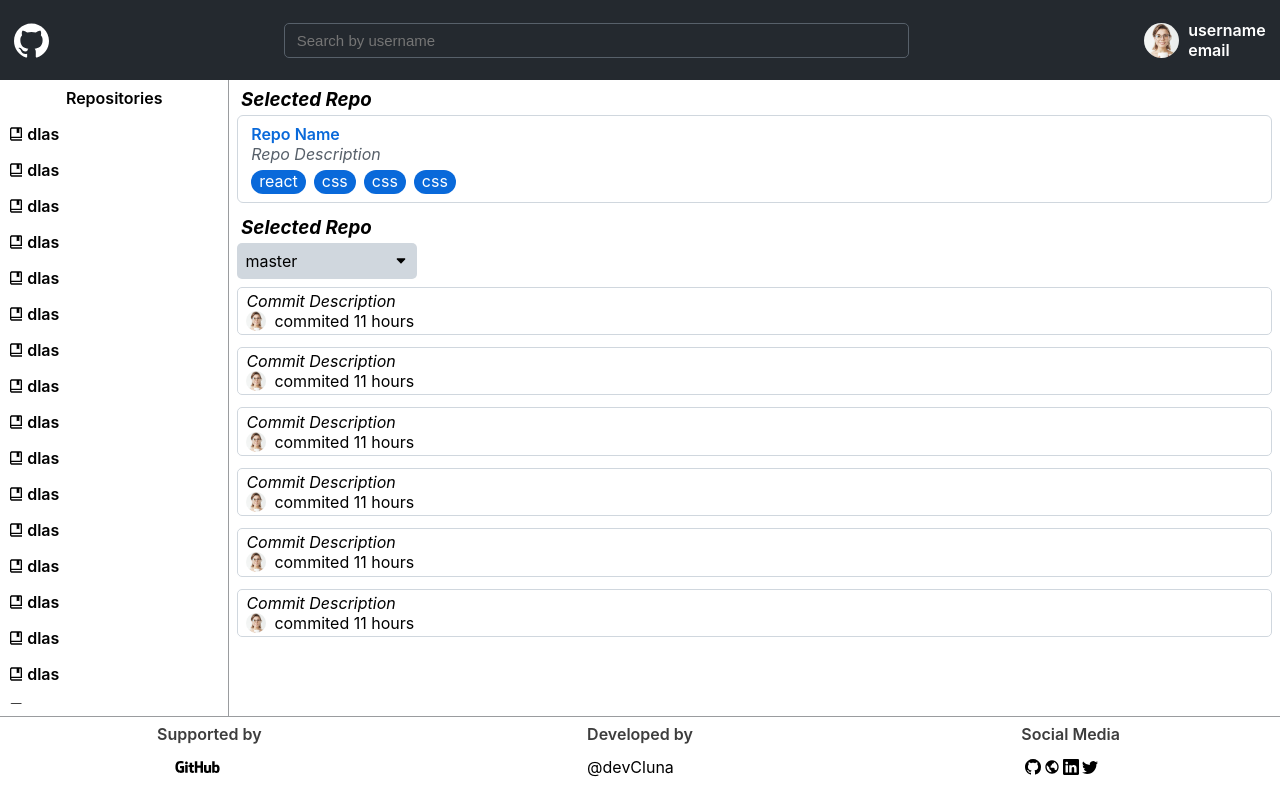
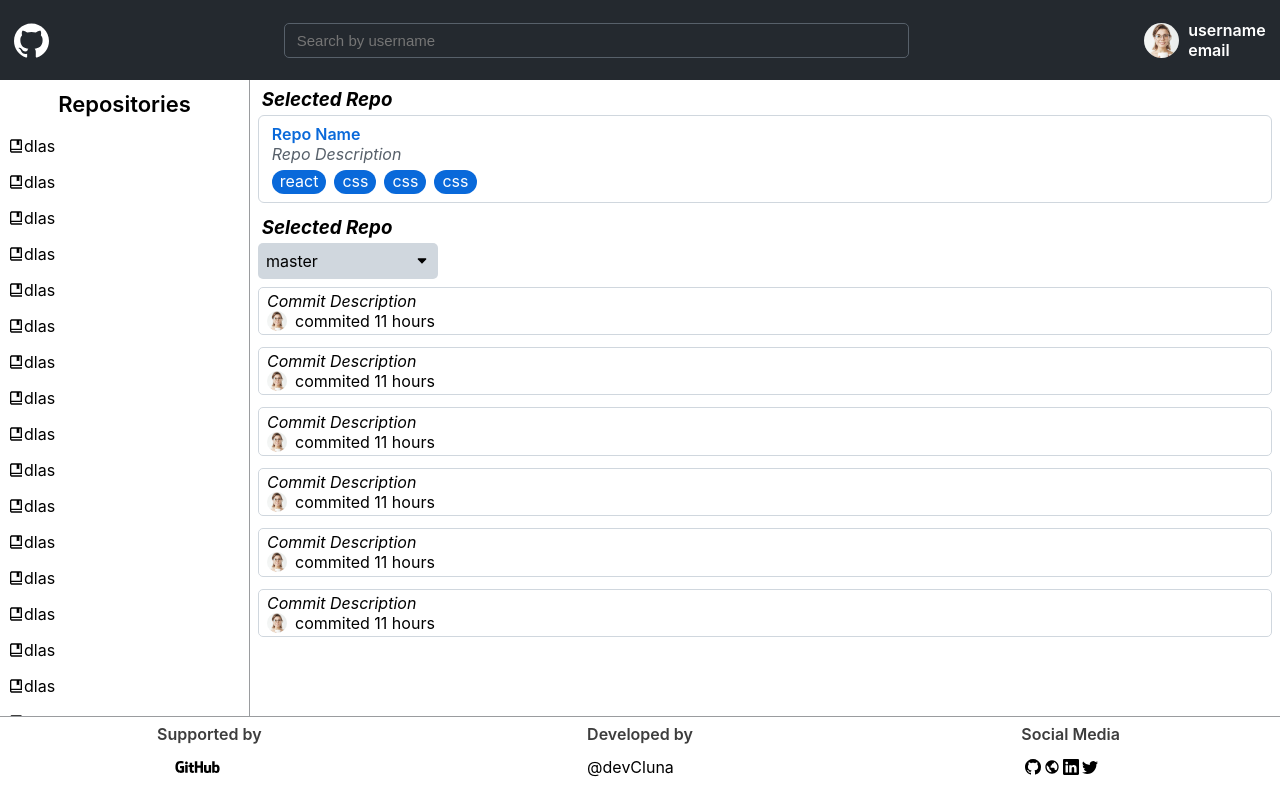
Before and after one commit to devCluna/FULLTIME_FORCE_TECH_TEST, a React (Vite) app in the folder client/: page / in a window 1280 px wide. Built offline with nearby package versions, Linux system fonts and the light colour scheme.

Commit message:
💄 styles(): add styles for repo elements  @devCluna

```diff
--- a/client/src/components/Sidebar/Sidebar.css
+++ b/client/src/components/Sidebar/Sidebar.css
@@ -11,6 +11,7 @@
     display: flex;
     justify-content: center;
     padding: 0.5em;
+    font-size: 22px;
     font-weight: 600;
     user-select: none;
 }
@@ -23,17 +24,31 @@
 .repo-item{
     display: flex;
     align-items: center;
+    width: 100%;
     padding: 0.5em;
     cursor: pointer;
+
+}
+
+.repo-icon{
+    display: flex;
+    align-items: center;
+}
+
+
+.repo-name{
+    white-space: nowrap;
+overflow: hidden;
+text-overflow: ellipsis;
 }
 
 .repo-item:hover{
     background-color: #0969DA;
     color: #fff;
+    font-style: italic;
 }
 
-.repo-item div {
-    margin-left: 0.2em;
+.repo-name{
     font-weight: 600;
 }
 
@@ -41,7 +56,7 @@
     .sidebar{
         display: block;
         position: static;
-        width: 280px;
+        max-width: 250px;
         height: 100%;
         border-right: 1px solid #9A9C9F;
     }
```
